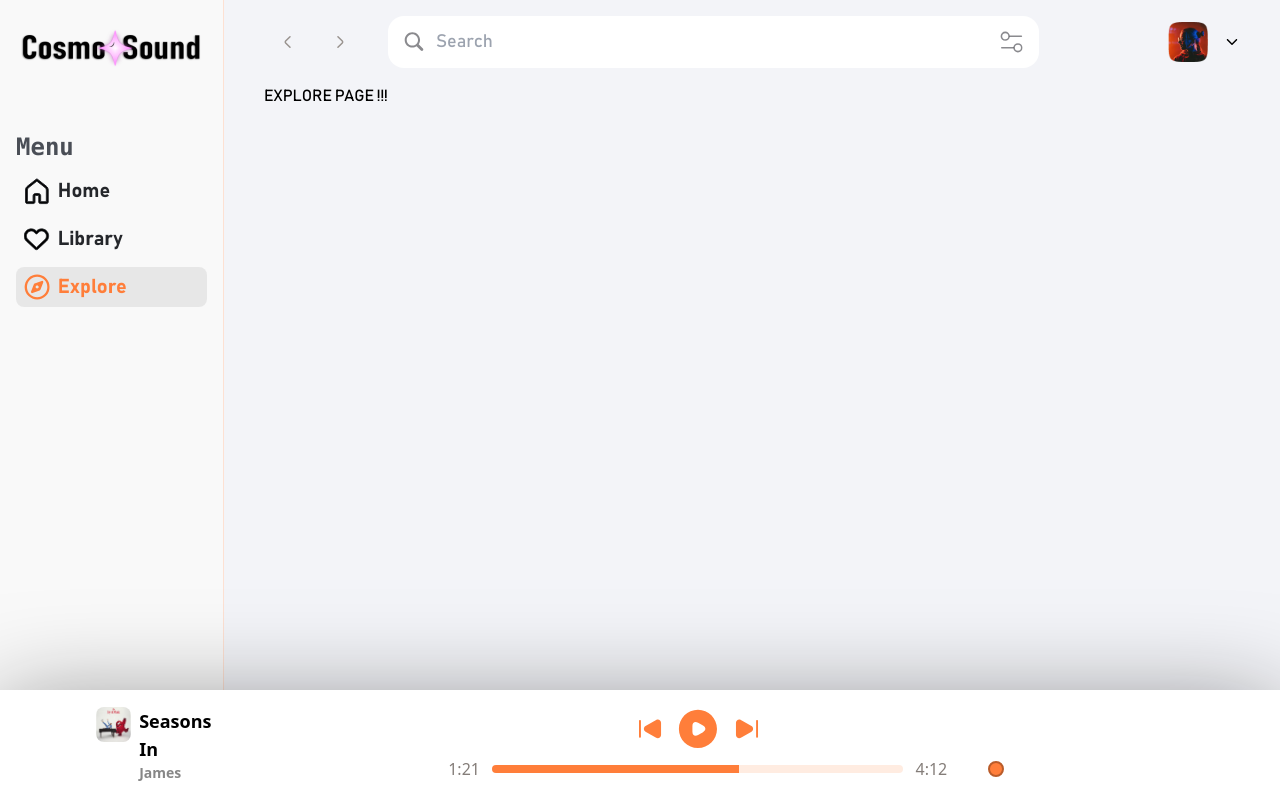
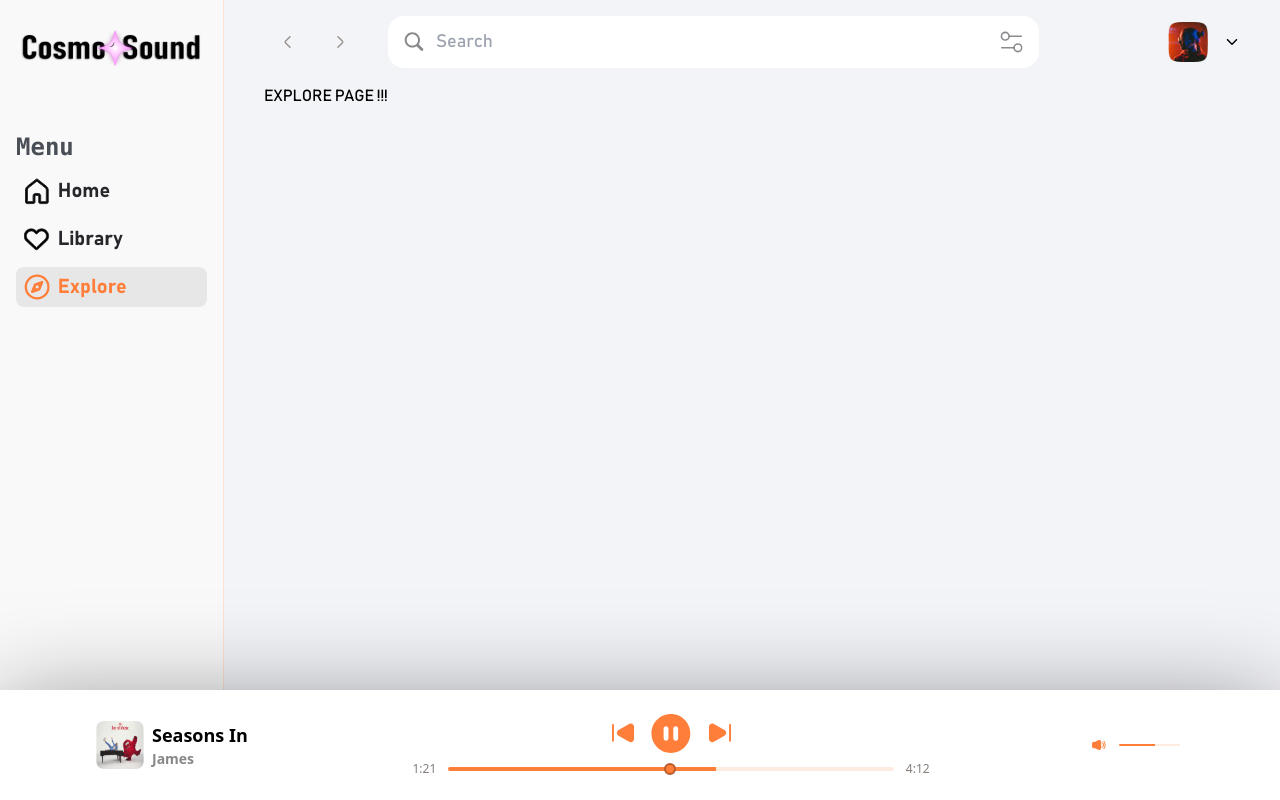
Before and after one commit to enzo405/Cosmosound, a React (Vite) app: page /explore in a window 1280 px wide. Built offline with nearby package versions, Linux system fonts and the light colour scheme.

Commit message:
Added sprite pauseButton & Fixed Header modal

```diff
--- a/src/components/Template/Header/Avatar/ModalHeaderAvatar.tsx
+++ b/src/components/Template/Header/Avatar/ModalHeaderAvatar.tsx
@@ -29,10 +29,6 @@ export default function DropdownHeaderAvatar({ closeModal }: DropdownHeaderAvata
 
     window.addEventListener("click", handleClickAway);
   }, []);
-
-  useEffect(() => {
-    closeModal();
-  }, [window.location.pathname]);
 
   useEffect(() => {
     if (checked) {
--- a/src/components/Template/Header/HeaderSearchbar.tsx
+++ b/src/components/Template/Header/HeaderSearchbar.tsx
@@ -18,7 +18,7 @@ function HeaderSearchbar(): ReactElement {
             className="w-full block p-1 ps-10 xsm:ps-10 text-lg outline-none"
             placeholder="Search"
           />
-          <Icon iconName="filter_searchbar" className="w-6 h-6 mr-2 cursor-pointer" />
+          <Icon iconName="filter-searchbar" className="w-6 h-6 mr-2 cursor-pointer" />
         </span>
       </div>
     </div>
--- a/src/components/music/MusicPlayer.tsx
+++ b/src/components/music/MusicPlayer.tsx
@@ -1,43 +1,60 @@
 import { Icon } from "components/Icon";
-import { ReactElement } from "react";
+import { ReactElement, useState } from "react";
 
 export default function MusicPlayer({
   className,
 }: React.HTMLAttributes<HTMLHRElement>): ReactElement {
+  const [isPlaying, setIsPlaying] = useState<boolean>(false);
+
+  const handleIsPlaying = () => {
+    setIsPlaying(!isPlaying);
+  };
+
   return (
     <div
-      className={`bg-music-player-bg gap-28 px-24 border-music-player-border flex justify-around items-center h-32 shadow-music-player ${className}`}>
-      {/* Music Info */}
-      <div className="flex flex-row gap-2">
+      className={`bg-music-player-bg gap-8 px-24 border-music-player-border flex justify-around items-center h-32 shadow-music-player ${className}`}>
+      <div className="flex flex-row gap-2 items-center w-[20%]">
         <span>
           <img
-            className="rounded-lg w-16"
+            className="rounded-lg w-12 h-12 min-w-12 min-h-12 select-none"
             src="./src/assets/img/temp/music/seasonIn.png"
             alt="music thumbnail"
           />
         </span>
-        <span className="flex flex-col justify-center">
+        <span className="flex flex-col items-start w-full">
           <p className="font-bold text-black text-lg">Seasons In</p>
-          <p className="text-music-player-artist font-semibold text-sm">James</p>
+          <p className="text-music-player-artist font-semibold text-sm cursor-pointer hover:underline">
+            James
+          </p>
         </span>
       </div>
       <div className="flex flex-col gap-2 items-center w-full">
         <div className="flex flex-row items-center gap-3">
           <Icon iconName="left-lastsound" className="w-8 h-8" />
-          <Icon iconName="playButton" className="w-10 h-10" />
+          <Icon
+            iconName={isPlaying ? "playButton" : "pauseButton"}
+            className="w-10 h-10 cursor-pointer select-none"
+            onClick={handleIsPlaying}
+          />
           <Icon iconName="right-nextsound" className="w-8 h-8" />
         </div>
         <div className="flex flex-row gap-1 items-center w-2/3">
-          <span className="text-soft-gray">1:21</span>
-          <span className="w-full h-2 flex relative items-center mx-2">
-            <span className="bg-primary-orange h-2 w-3/5 rounded-s-md" />
-            <span className="absolute left-[31em] w-4 h-4 rounded-full bg-primary-orange border-border-music-player-dot border-2" />
-            <span className="bg-secondary-orange h-2 w-2/5 rounded-e-md" />
+          <span className="text-soft-gray text-xs">1:21</span>
+          <span className="w-full h-1 flex relative items-center mx-2">
+            <span className="bg-primary-orange h-1 w-3/5 rounded-s-md" />
+            <span className="absolute left-[13.5em] w-3 h-3 rounded-full bg-primary-orange border-border-music-player-dot border-2" />
+            <span className="bg-secondary-orange h-1 w-2/5 rounded-e-md" />
           </span>
-          <span className="text-soft-gray">4:12</span>
+          <span className="text-soft-gray text-xs">4:12</span>
         </div>
       </div>
-      <div></div>
+      <div className="flex flex-row gap-2 items-center w-[12%]">
+        <Icon iconName="volume-high" className="w-6 h-6" />
+        <span className="w-full h-[2px] flex relative items-center mx-1">
+          <span className="bg-primary-orange h-[2px] w-3/5 rounded-s-md" />
+          <span className="bg-secondary-orange h-[2px] w-2/5 rounded-e-md" />
+        </span>
+      </div>
     </div>
   );
 }
--- a/src/constants/iconName.ts
+++ b/src/constants/iconName.ts
@@ -3,7 +3,7 @@ export type IconName =
   | "arrow-left-activ"
   | "arrow-right"
   | "arrow-right-activ"
-  | "filter_searchbar"
+  | "filter-searchbar"
   | "magnifyingglass"
   | "compass-black"
   | "compass-orange"
@@ -13,6 +13,7 @@ export type IconName =
   | "homeIcon-orange"
   | "left-lastsound"
   | "playButton"
+  | "pauseButton"
   | "right-nextsound"
   | "volume-high"
   | "aboutus"
```
Also changed, not shown: src/assets/img/sprite.svg.
